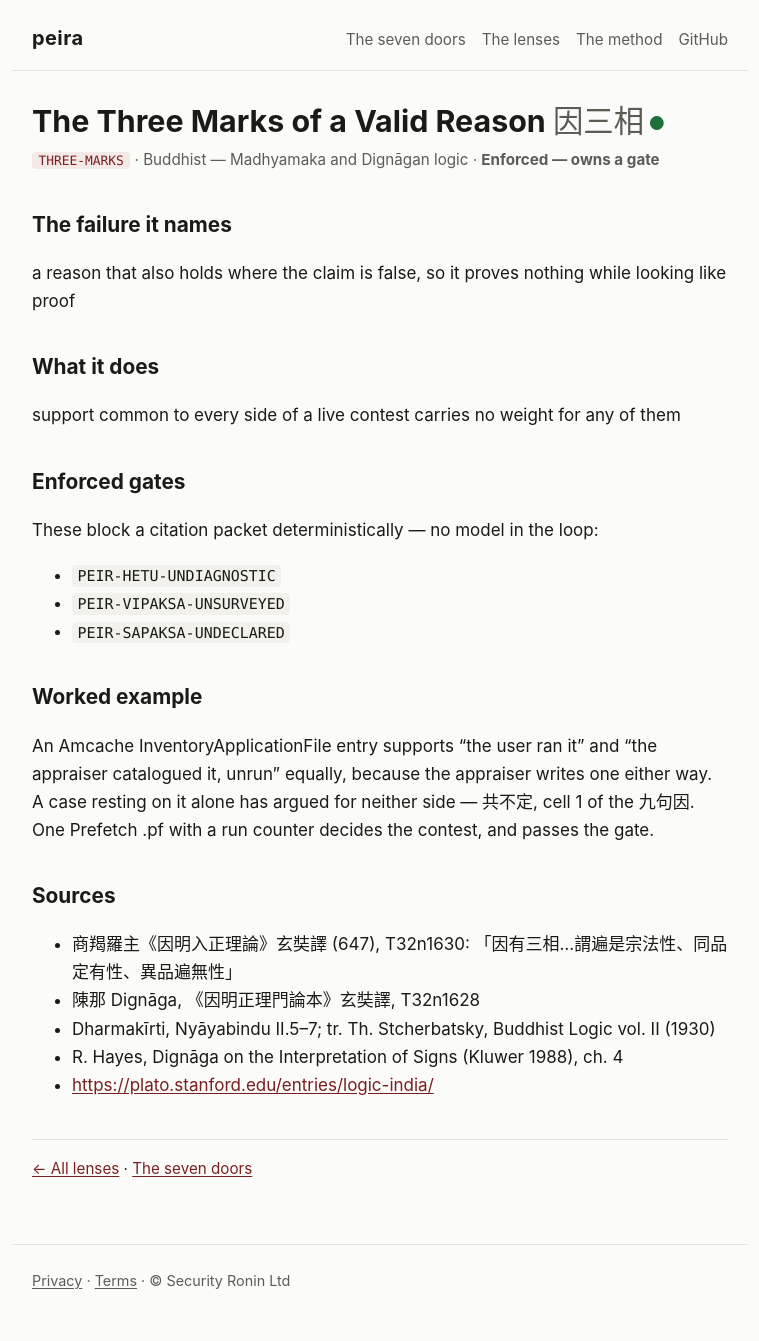
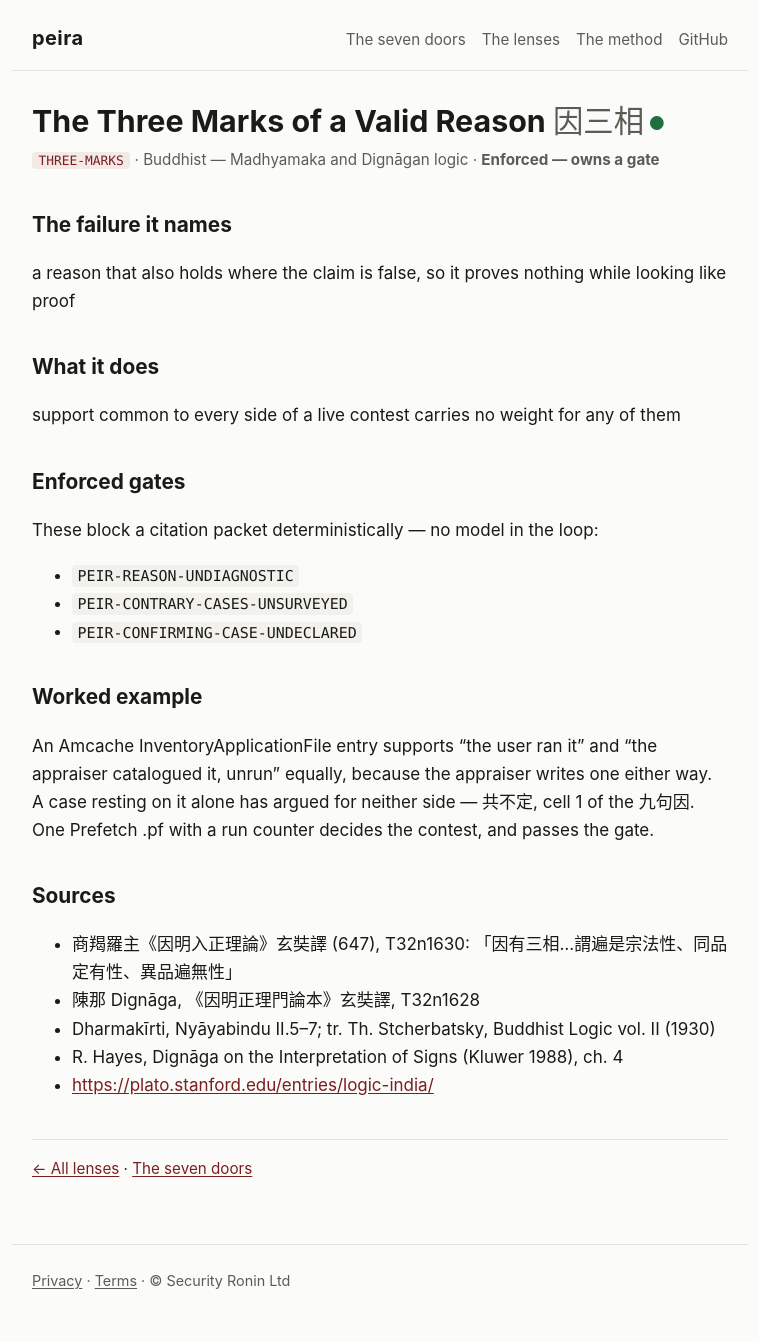
Before and after one commit to SecurityRonin/peira, a Jekyll site: the page built from docs/lenses/three-marks.md, in a window 1280 px wide. Shown: the whole page, without its empty margins (260-1019 px from the left). Built offline with Jekyll 4.4.1, drawn with Linux system fonts in a browser that asks for light colours.

Commit message:
refactor(lens)!: anglicize the four gate codes that embedded Sanskrit (#44)
PEIR-GRADE-EXCEEDS-PRAMANA  -> PEIR-GRADE-EXCEEDS-MEANS
PEIR-HETU-UNDIAGNOSTIC      -> PEIR-REASON-UNDIAGNOSTIC
PEIR-VIPAKSA-UNSURVEYED     -> PEIR-CONTRARY-CASES-UNSURVEYED
PEIR-SAPAKSA-UNDECLARED     -> PEIR-CONFIRMING-CASE-UNDECLARED

Renames the code strings, their Rust constants, and the check-fn names. The
tradition stays in the prose and scripts (因三相 trairūpya, 同品/異品, pramāṇa) — only
the machine codes are English, matching the lens-id rename.

BREAKING CHANGE: packets and `peira gates` now print the new codes. Pre-1.0.

Co-authored-by: Claude Opus 4.8 <noreply@anthropic.com>

```diff
--- a/docs/lenses/three-marks.md
+++ b/docs/lenses/three-marks.md
@@ -26,9 +26,9 @@ support common to every side of a live contest carries no weight for any of them
 
 These block a citation packet deterministically — no model in the loop:
 
-- `PEIR-HETU-UNDIAGNOSTIC`
-- `PEIR-VIPAKSA-UNSURVEYED`
-- `PEIR-SAPAKSA-UNDECLARED`
+- `PEIR-REASON-UNDIAGNOSTIC`
+- `PEIR-CONTRARY-CASES-UNSURVEYED`
+- `PEIR-CONFIRMING-CASE-UNDECLARED`
 
 ## Worked example
 
```
Also changed, not shown: docs/architecture.md (+1 -1 lines), docs/lenses/means-of-knowing.md (+1 -1 lines), docs/method/README.md (+5 -5 lines), .claude/skills/peira/SKILL.md, .claude/skills/peira/lenses/pramana.md, 3 other files.
